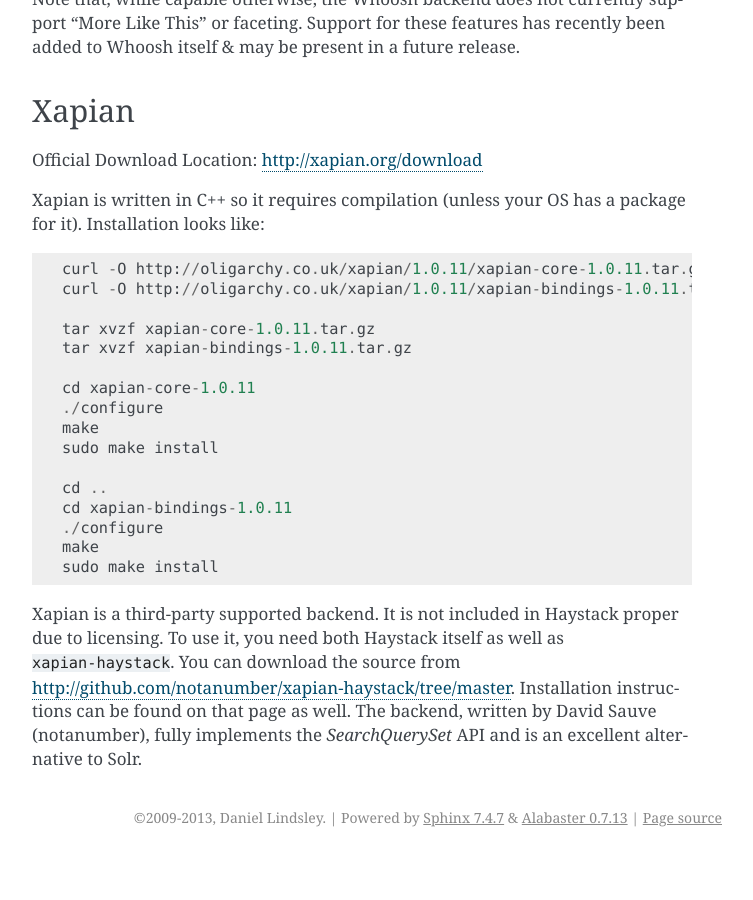
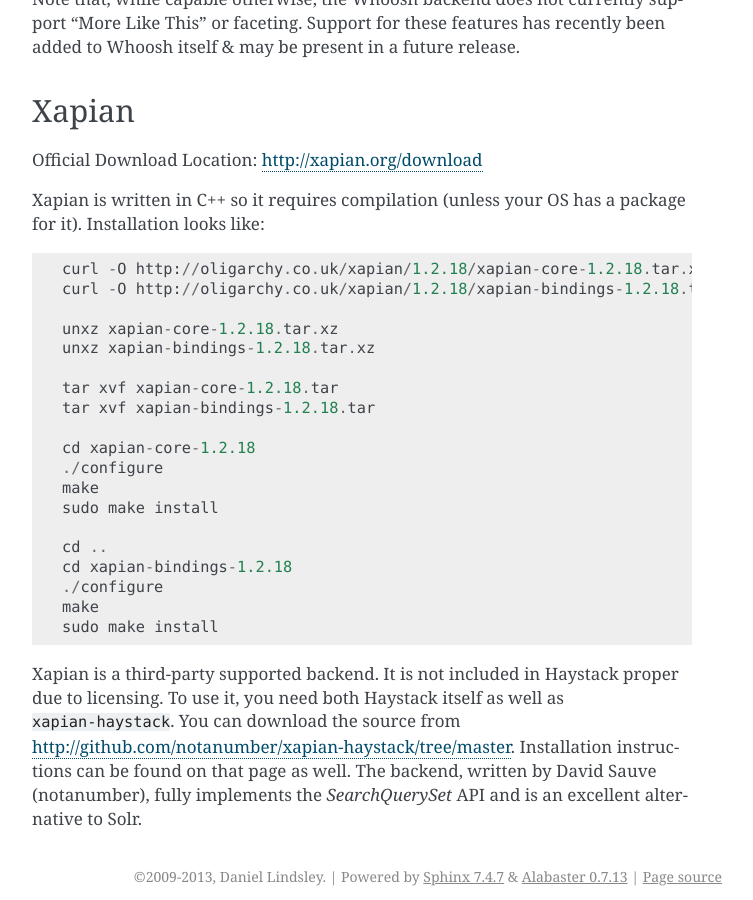
Before and after one commit to django-haystack/django-haystack, a Sphinx documentation site: the page built from docs/installing_search_engines.rst, in a window 1280 px wide and 900 px high, scrolled down 4076 px. Shown: the whole window, without its empty margins (388-1141 px from the left). Built offline with Sphinx 7.4.7, drawn with Linux system fonts in a browser that asks for light colours; before the commit the page ends 4933 px from its top, so only the background shows below that.

Commit message:
Update Xapian install

```diff
--- a/docs/installing_search_engines.rst
+++ b/docs/installing_search_engines.rst
@@ -196,19 +196,22 @@
 Xapian is written in C++ so it requires compilation (unless your OS has a
 package for it). Installation looks like::
 
-    curl -O http://oligarchy.co.uk/xapian/1.0.11/xapian-core-1.0.11.tar.gz
-    curl -O http://oligarchy.co.uk/xapian/1.0.11/xapian-bindings-1.0.11.tar.gz
+    curl -O http://oligarchy.co.uk/xapian/1.2.18/xapian-core-1.2.18.tar.xz
+    curl -O http://oligarchy.co.uk/xapian/1.2.18/xapian-bindings-1.2.18.tar.xz
 
-    tar xvzf xapian-core-1.0.11.tar.gz
-    tar xvzf xapian-bindings-1.0.11.tar.gz
+    unxz xapian-core-1.2.18.tar.xz
+    unxz xapian-bindings-1.2.18.tar.xz
 
-    cd xapian-core-1.0.11
+    tar xvf xapian-core-1.2.18.tar
+    tar xvf xapian-bindings-1.2.18.tar
+
+    cd xapian-core-1.2.18
     ./configure
     make
     sudo make install
 
     cd ..
-    cd xapian-bindings-1.0.11
+    cd xapian-bindings-1.2.18
     ./configure
     make
     sudo make install
```
